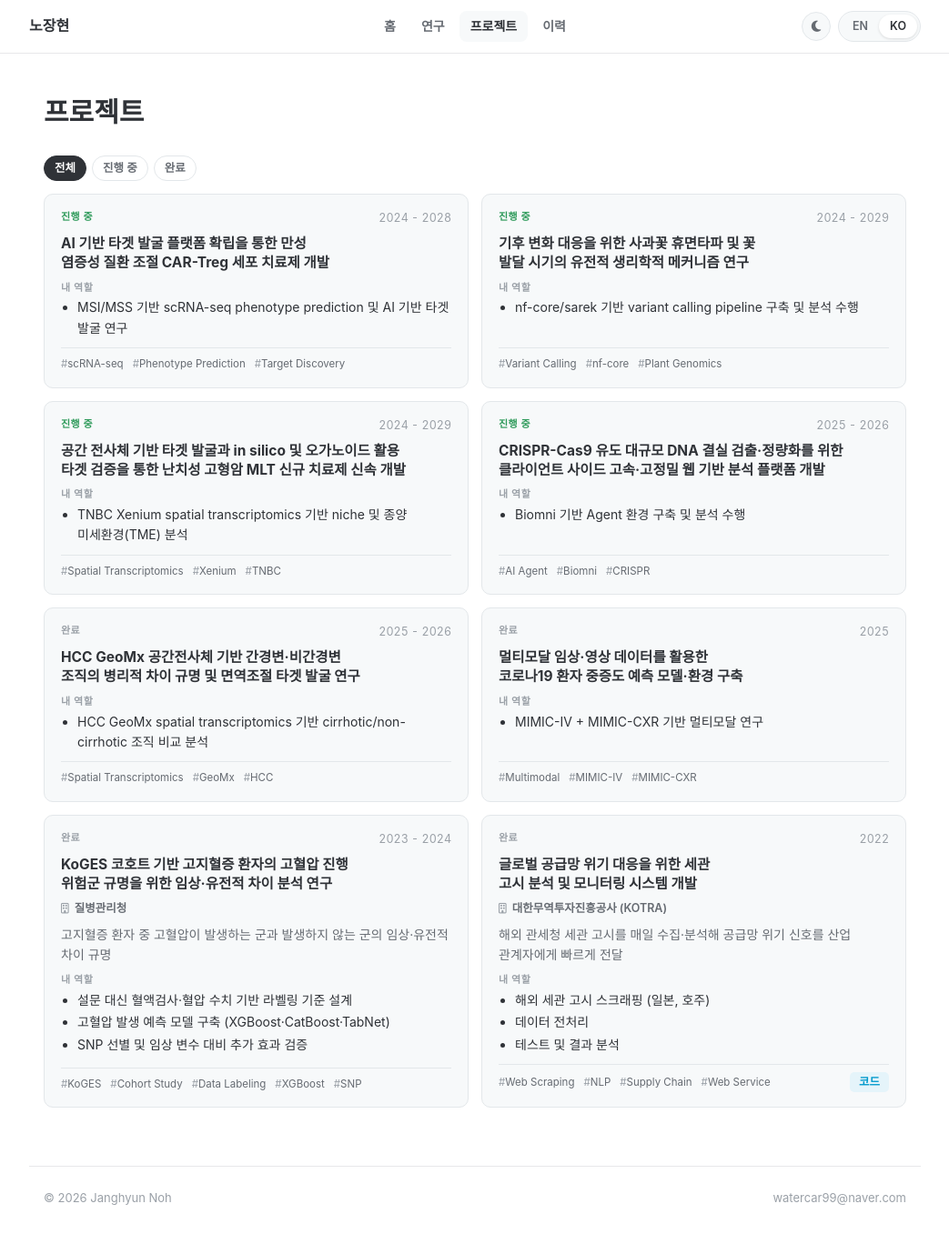
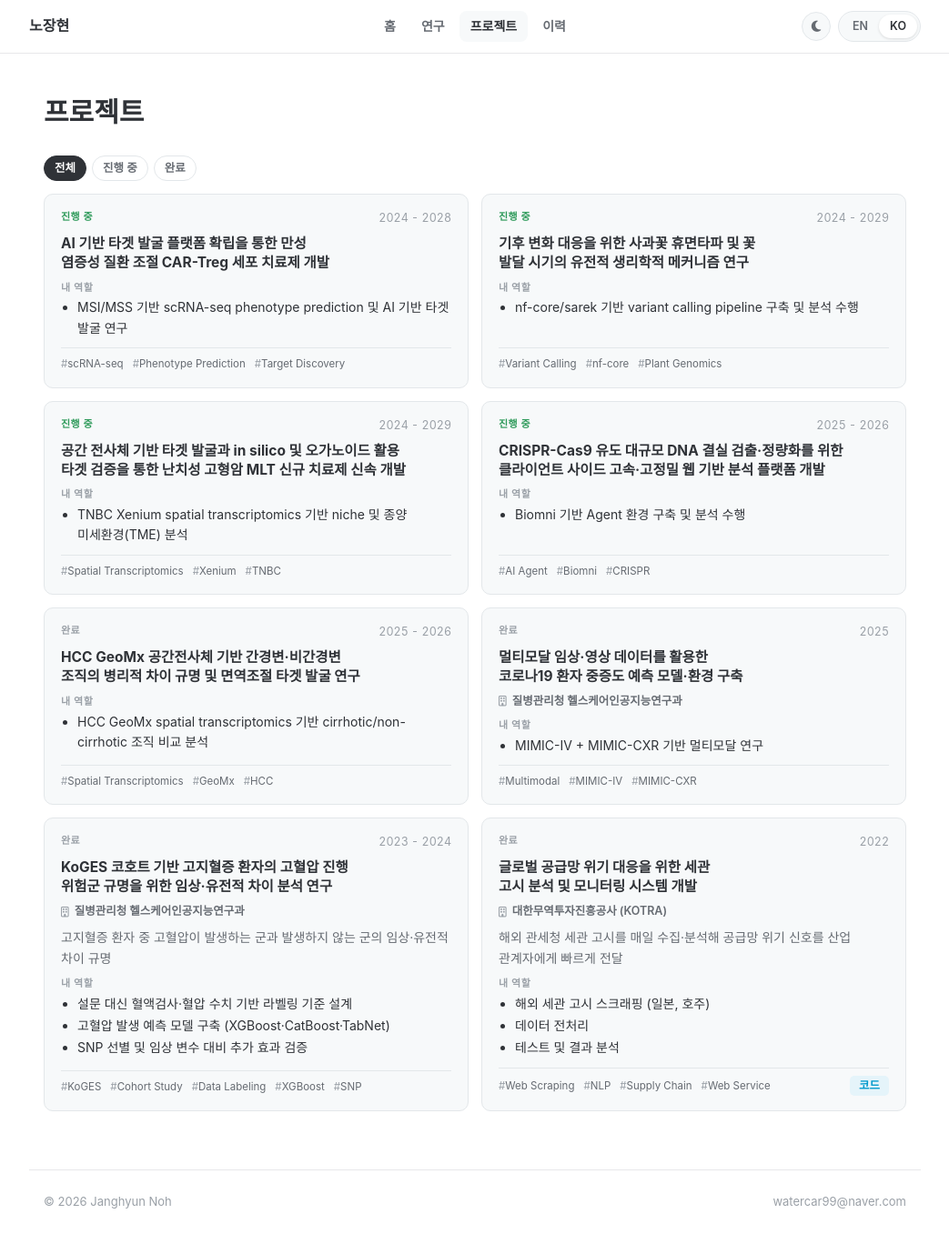
Before and after one commit to janghyunnoh/janghyunnoh.github.io, a Jekyll site: the page built from ko/projects/index.md, in a window 1280 px wide and 1372 px high. Shown: the top 1368 px of the window at 91% size, without its empty margins (118-1161 px from the left). Built offline with Jekyll 4.4.1, drawn with Linux system fonts in a browser that asks for light colours.

Commit message:
Projects: KDCA Healthcare AI division as partner for KoGES and COVID-19 multimodal
Co-Authored-By: Claude Opus 5.5 <noreply@anthropic.com>
Claude-Session: https://claude.ai/code/session_01KSQJoZP1auZdYkoBxWPSet

```diff
--- a/_data/projects.yml
+++ b/_data/projects.yml
@@ -61,6 +61,8 @@
   period: "2025"
   title: "COVID-19 severity prediction model and environment using multimodal clinical and imaging data"
   title_ko: "멀티모달 임상·영상 데이터를 활용한 코로나19 환자 중증도 예측 모델·환경 구축"
+  org: "Division of Healthcare and AI, Korea Disease Control and Prevention Agency (KDCA)"
+  org_ko: "질병관리청 헬스케어인공지능연구과"
   role:
     - "Multimodal modeling with MIMIC-IV and MIMIC-CXR"
   role_ko:
@@ -71,8 +73,8 @@
   period: "2023 - 2024"
   title: "Clinical and genetic differences for identifying hypertension-progression risk groups in hyperlipidemia patients (KoGES cohort)"
   title_ko: "KoGES 코호트 기반 고지혈증 환자의 고혈압 진행 위험군 규명을 위한 임상·유전적 차이 분석 연구"
-  org: "Korea Disease Control and Prevention Agency (KDCA)"
-  org_ko: "질병관리청"
+  org: "Division of Healthcare and AI, Korea Disease Control and Prevention Agency (KDCA)"
+  org_ko: "질병관리청 헬스케어인공지능연구과"
   summary: "Find clinical and genetic differences between hyperlipidemia patients who develop hypertension and those who do not."
   summary_ko: "고지혈증 환자 중 고혈압이 발생하는 군과 발생하지 않는 군의 임상·유전적 차이 규명"
   role:
```
